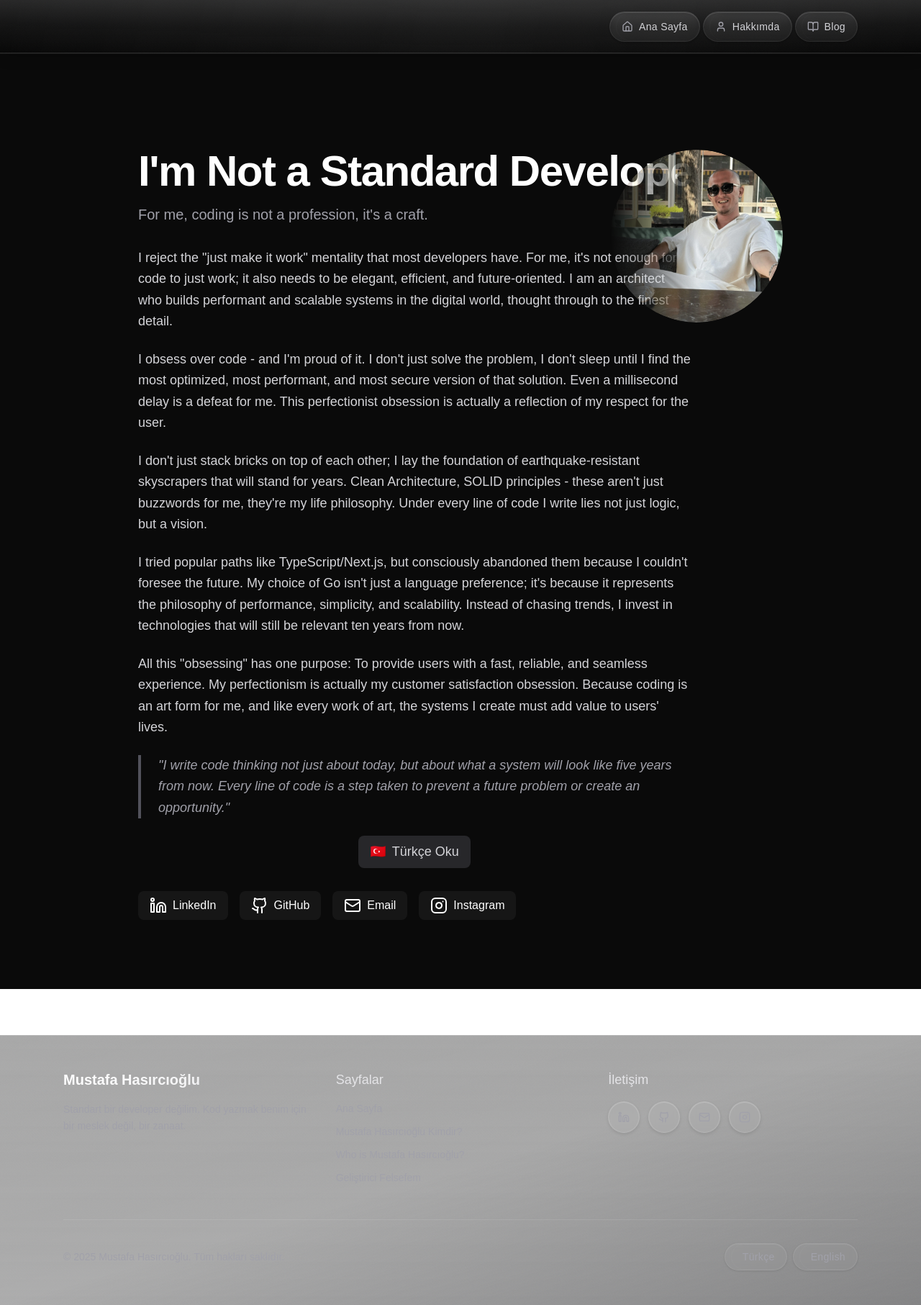
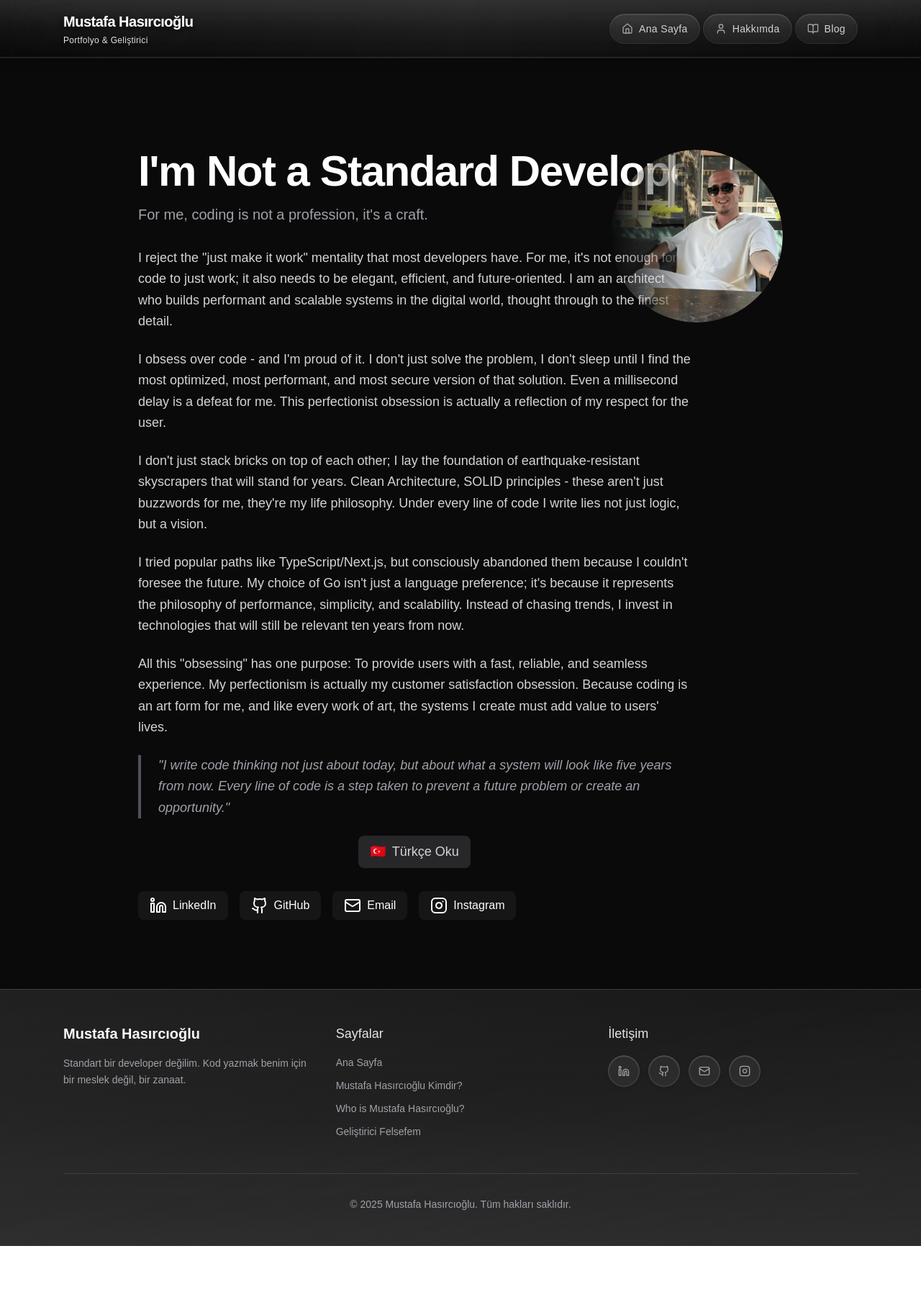
Before and after one commit to hasirciogluhq/hasirciogli.com-portfollio, a Next.js app: page /blogs/developer-philosophy/en in a window 1280 px wide. Shown: the whole page at 72% size. After the commit the page ends 1731 px from the top, so only its background shows below. Built offline with nearby package versions, Linux system fonts and the light colour scheme.

Commit message:
[+] updated BlogFooter component layout in multiple pages to include margin-top wrapper [+] added dynamic background and scroll effect to BlogNavbar component [+] improved BlogNavbar styling for better visibility and user experience [-] removed unused LanguageLink component from BlogFooter

```diff
--- a/src/app/(blog-pages)/blogs/developer-philosophy/en/page.tsx
+++ b/src/app/(blog-pages)/blogs/developer-philosophy/en/page.tsx
@@ -149,7 +149,9 @@ export default function DeveloperPhilosophyEN() {
                 </div>
             </section>
             </main>
-            <BlogFooter />
+            <div className="mt-0">
+              <BlogFooter />
+            </div>
         </>
     );
 }
--- a/src/app/(blog-pages)/blogs/developer-philosophy/tr/page.tsx
+++ b/src/app/(blog-pages)/blogs/developer-philosophy/tr/page.tsx
@@ -151,7 +151,9 @@ export default function GelistiriciFelsefemTR() {
                     </div>
                 </section>
             </main>
-            <BlogFooter />
+            <div className="mt-0">
+              <BlogFooter />
+            </div>
         </>
     );
 }
--- a/src/app/(blog-pages)/blogs/page.tsx
+++ b/src/app/(blog-pages)/blogs/page.tsx
@@ -22,8 +22,10 @@ export default function BlogsIndex() {
                     <div className="animate-spin rounded-full h-12 w-12 border-b-2 border-white mx-auto mb-4"></div>
                     <p className="text-zinc-400">Blog sayfasına yönlendiriliyor... / Redirecting to blog...</p>
                 </div>
-            </main>
-            <BlogFooter />
-        </>
+                    </main>
+        <div className="mt-0">
+          <BlogFooter />
+        </div>
+      </>
     );
 }
--- a/src/app/mustafa-hasircioglu-kimdir/page.tsx
+++ b/src/app/mustafa-hasircioglu-kimdir/page.tsx
@@ -99,7 +99,9 @@ export default function KimlikSayfasi() {
                 </div>
             </section>
             </main>
-            <BlogFooter />
+            <div className="mt-0">
+              <BlogFooter />
+            </div>
         </>
     );
 }
--- a/src/app/page.tsx
+++ b/src/app/page.tsx
@@ -327,7 +327,9 @@ export default function Home() {
 
 
       </main>
-      <BlogFooter />
+      <div className="mt-0">
+        <BlogFooter />
+      </div>
     </>
   );
 }
--- a/src/app/who-is-mustafa-hasircioglu/page.tsx
+++ b/src/app/who-is-mustafa-hasircioglu/page.tsx
@@ -96,7 +96,9 @@ export default function ProfilePage() {
         </div>
       </section>
       </main>
-      <BlogFooter />
+      <div className="mt-0">
+        <BlogFooter />
+      </div>
     </>
   );
 }
--- a/src/components/blog/BlogFooter.tsx
+++ b/src/components/blog/BlogFooter.tsx
@@ -11,10 +11,10 @@ export default function BlogFooter() {
       initial={{ opacity: 0, y: 30 }}
       animate={{ opacity: 1, y: 0 }}
       transition={{ duration: 0.8, ease: [0.25, 0.1, 0.25, 1] }}
-      className="relative mt-16 overflow-hidden"
+      className="relative mt-0 overflow-hidden"
     >
       {/* Enhanced Apple-style glass morphism background */}
-      <div className="absolute inset-0 bg-black/35 backdrop-blur-2xl border-t border-white/[0.15]
+      <div className="absolute inset-0 bg-black/90 backdrop-blur-2xl border-t border-white/[0.15]
                       shadow-[0_-1px_0_0_rgba(255,255,255,0.08),0_0_40px_rgba(0,0,0,0.4)]
                       before:absolute before:inset-0 before:bg-gradient-to-t before:from-white/[0.08] before:via-white/[0.03] before:to-transparent before:pointer-events-none">
         {/* Enhanced inner glow */}
@@ -76,14 +76,10 @@ export default function BlogFooter() {
                       initial={{ opacity: 0 }}
                       animate={{ opacity: 1 }}
                       transition={{ duration: 0.6, delay: 0.8 }}
-          className="mt-12 pt-8 border-t border-white/10 flex flex-col md:flex-row justify-between items-center"
+                      className="mt-12 pt-8 border-t border-white/10 flex justify-center items-center"
                     >
                       <div className="text-zinc-400 text-sm">
                         © 2025 Mustafa Hasırcıoğlu. Tüm hakları saklıdır.
-          </div>
-          <div className="flex gap-2 mt-4 md:mt-0">
-            <LanguageLink href="/blogs/developer-philosophy/tr" label="Türkçe" flag="" />
-            <LanguageLink href="/blogs/developer-philosophy/en" label="English" flag="" />
                       </div>
                     </motion.div>
       </div>
@@ -135,33 +131,3 @@ function MetallicSocialLink({ href, icon, label }: { href: string; icon: React.R
     </a>
   );
 }
-
-function LanguageLink({ href, label, flag }: { href: string; label: string; flag: string }) {
-  return (
-    <Link
-      href={href}
-      className="group relative flex items-center space-x-2 px-4 py-2 rounded-full
-                 bg-white/[0.04] hover:bg-white/[0.12]
-                 border border-white/[0.08] hover:border-white/[0.2]
-                 backdrop-blur-sm transition-all duration-400
-                 shadow-[inset_0_1px_0_0_rgba(255,255,255,0.08),0_1px_3px_rgba(0,0,0,0.1)]
-                 hover:shadow-[inset_0_1px_0_0_rgba(255,255,255,0.15),0_4px_12px_rgba(0,0,0,0.3)]
-                 hover:scale-105 active:scale-95 transform-gpu"
-    >
-      <span className="text-sm drop-shadow-sm">{flag}</span>
-      <span className="text-sm font-medium text-zinc-400 group-hover:text-white transition-all duration-400
-                       group-hover:drop-shadow-sm tracking-wide">
-        {label}
-      </span>
-
-      {/* Enhanced shine effect */}
-      <div className="absolute inset-0 rounded-full bg-gradient-to-r from-transparent via-white/[0.06] to-transparent
-                      opacity-0 group-hover:opacity-100 transition-all duration-400 pointer-events-none
-                      group-hover:animate-pulse"></div>
-
-      {/* Premium rim */}
-      <div className="absolute inset-0 rounded-full border border-white/[0.03] group-hover:border-white/[0.1]
-                      transition-all duration-400 pointer-events-none"></div>
-    </Link>
-  );
-}
--- a/src/components/blog/BlogNavbar.tsx
+++ b/src/components/blog/BlogNavbar.tsx
@@ -6,24 +6,42 @@ import { Home, User, BookOpen, Menu } from "lucide-react";
 import { useState, useEffect, useRef } from "react";
 
 export default function BlogNavbar() {
+  const [scrolled, setScrolled] = useState(false);
+
+  useEffect(() => {
+    const handleScroll = () => {
+      const isScrolled = window.scrollY > 20;
+      setScrolled(isScrolled);
+    };
+
+    window.addEventListener('scroll', handleScroll);
+    return () => window.removeEventListener('scroll', handleScroll);
+  }, []);
+
   return (
     <motion.nav
       initial={{ opacity: 0, y: -20 }}
       animate={{ opacity: 1, y: 0 }}
       transition={{ duration: 0.8, ease: [0.25, 0.1, 0.25, 1] }}
-      className="fixed top-0 left-0 right-0 z-50"
+      className={`fixed top-0 left-0 right-0 z-50 transition-all duration-500 ${
+        scrolled ? 'bg-black/40 backdrop-blur-3xl shadow-[0_8px_32px_rgba(0,0,0,0.6)]' : 'bg-black/15 backdrop-blur-2xl'
+      }`}
     >
-      {/* Enhanced Apple-style glass morphism background */}
-      <div className="absolute inset-0 bg-black/25 backdrop-blur-2xl border-b border-white/[0.12]
-                      shadow-[0_1px_0_0_rgba(255,255,255,0.08),0_0_20px_rgba(0,0,0,0.3)]
-                      before:absolute before:inset-0 before:bg-gradient-to-b before:from-white/[0.12] before:via-white/[0.04] before:to-transparent before:pointer-events-none">
-        {/* Inner glow */}
-        <div className="absolute inset-0 bg-gradient-to-b from-zinc-400/[0.02] to-transparent pointer-events-none"></div>
+      {/* Dynamic glass morphism background */}
+      <div className={`absolute inset-0 border-b border-white/[0.12] transition-all duration-500
+                      before:absolute before:inset-0 before:bg-gradient-to-b before:from-white/[0.12] before:via-white/[0.04] before:to-transparent before:pointer-events-none
+                      ${scrolled ? 'bg-black/25 backdrop-blur-3xl shadow-[0_1px_0_0_rgba(255,255,255,0.12),0_0_30px_rgba(0,0,0,0.5)]' : 'bg-black/10 backdrop-blur-2xl shadow-[0_1px_0_0_rgba(255,255,255,0.08),0_0_20px_rgba(0,0,0,0.3)]'}`}>
+        {/* Dynamic inner glow */}
+        <div className={`absolute inset-0 transition-all duration-500 pointer-events-none ${
+          scrolled ? 'bg-gradient-to-b from-zinc-400/[0.04] to-transparent' : 'bg-gradient-to-b from-zinc-400/[0.02] to-transparent'
+        }`}></div>
       </div>
 
-      {/* Enhanced metallic shine effect */}
-      <div className="absolute inset-0 bg-gradient-to-r from-transparent via-white/[0.06] to-transparent
-                      transform -skew-x-12 animate-pulse duration-4000 opacity-70"></div>
+      {/* Dynamic metallic shine effect */}
+      <div className={`absolute inset-0 bg-gradient-to-r from-transparent via-white/[0.08] to-transparent
+                      transform -skew-x-12 animate-pulse duration-4000 transition-all duration-500 ${
+                        scrolled ? 'opacity-60' : 'opacity-80'
+                      }`}></div>
 
       {/* Subtle noise texture */}
       <div className="absolute inset-0 opacity-[0.015] mix-blend-overlay pointer-events-none"
@@ -32,24 +50,29 @@ export default function BlogNavbar() {
            }}>
       </div>
 
-      <div className="relative max-w-6xl mx-auto px-6 py-4">
+              <div className={`relative max-w-6xl mx-auto px-6 transition-all duration-500 ${
+          scrolled ? 'py-3' : 'py-4'
+        }`}>
         <div className="flex items-center justify-between">
           <motion.div
             initial={{ opacity: 0, x: -30 }}
             animate={{ opacity: 1, x: 0 }}
             transition={{ duration: 0.8, delay: 0.2, ease: [0.25, 0.1, 0.25, 1] }}
           >
-            <Link
-              href="/"
-              className="group relative text-xl font-semibold bg-gradient-to-r from-white via-zinc-100 to-zinc-200
-                         bg-clip-text text-transparent hover:from-zinc-50 hover:to-white
-                         transition-all duration-500 tracking-tight"
-            >
-              <span className="relative z-10">Mustafa Hasırcıoğlu</span>
-              {/* Subtle glow on hover */}
-              <div className="absolute inset-0 bg-gradient-to-r from-white/20 via-white/10 to-white/20
-                              opacity-0 group-hover:opacity-100 blur-sm transition-all duration-500 -z-10"></div>
-            </Link>
+            <div className="flex flex-col">
+              <Link
+                href="/"
+                className="group relative text-xl font-bold text-white hover:text-zinc-100
+                           transition-all duration-500 tracking-tight"
+              >
+                <span className="relative z-10 drop-shadow-[0_2px_4px_rgba(0,0,0,0.9)] filter drop-shadow-[0_1px_3px_rgba(255,255,255,0.5)]">Mustafa Hasırcıoğlu</span>
+                {/* Strong white glow */}
+                <div className="absolute inset-0 bg-white/40 opacity-0 group-hover:opacity-100 blur-sm transition-all duration-500 -z-10"></div>
+                {/* Text stroke effect */}
+                <div className="absolute inset-0 text-black opacity-20 group-hover:opacity-30 transition-all duration-500 -z-20" style={{ WebkitTextStroke: '1px white' }}>Mustafa Hasırcıoğlu</div>
+              </Link>
+              <span className="text-xs text-zinc-200 mt-1 tracking-wide drop-shadow-[0_1px_2px_rgba(0,0,0,0.9)] font-medium">Portfolyo & Geliştirici</span>
+            </div>
           </motion.div>
 
           <motion.div
```
Also changed, not shown: src/app/(blog-pages)/blogs/developer-philosophy/page.tsx (+5 -3 lines), 1 other file (tests, documents, lock files or other folders). Lines whose indentation alone changed are shown as unchanged.
